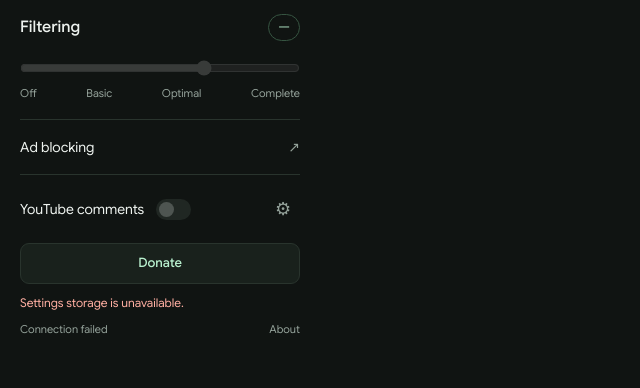
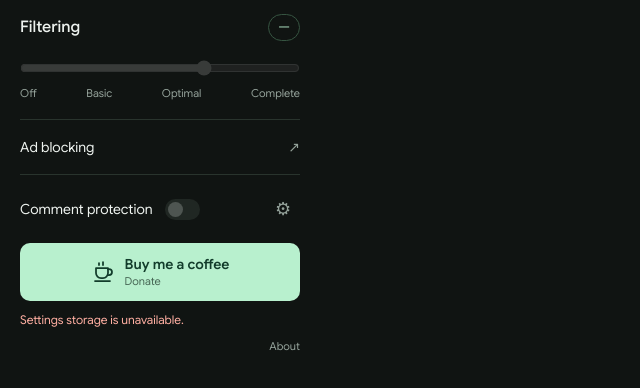
Before and after one commit to userduser/kalm, a website with bundled scripts: page src/ui/popup.html in a window 1280 px wide. Shown: the part 72-460 px from the top of the page, without its empty margins (0-640 px from the left). Built offline with nearby package versions, Linux system fonts and the light colour scheme.

Commit message:
Simplify popup labels and add a bright coffee donation button

```diff
--- a/src/ui/popup.html
+++ b/src/ui/popup.html
@@ -41,14 +41,14 @@
       </section>
       <section class="section row">
         <label class="switch"
-          ><span>YouTube comments</span
+          ><span>Comment protection</span
           ><input
             id="comments-enabled"
             type="checkbox"
             role="switch"
-            aria-label="YouTube comment filter"
+            aria-label="Comment protection"
             disabled /></label
-        ><button class="icon" id="comment-setup" aria-label="Comment filter setup">⚙</button>
+        ><button class="icon" id="comment-setup" aria-label="Comment protection setup">⚙</button>
       </section>
     </main>
     <a
@@ -56,12 +56,24 @@
       href="https://kalm-support.pages.dev/"
       target="_blank"
       rel="noopener noreferrer"
-      >Donate</a
     >
+      <svg
+        viewBox="0 0 24 24"
+        fill="none"
+        stroke="currentColor"
+        stroke-width="1.75"
+        stroke-linecap="round"
+        stroke-linejoin="round"
+        aria-hidden="true"
+      >
+        <path d="M5 8h12v5a5 5 0 0 1-5 5h-2a5 5 0 0 1-5-5V8Z" />
+        <path d="M17 9h1a3 3 0 0 1 0 6h-1M4 21h15M8 3v2M12 2v3" />
+      </svg>
+      <span class="donate-copy"><span>Buy me a coffee</span><small>Donate</small></span>
+    </a>
     <div id="status" class="status" role="status"></div>
     <footer>
-      <span id="connection">Connecting</span
-      ><a href="options.html?section=about" id="about">About</a>
+      <a href="options.html?section=about" id="about">About</a>
     </footer>
   </body>
 </html>
--- a/src/ui/popup.mjs
+++ b/src/ui/popup.mjs
@@ -78,11 +78,6 @@ for (const [id, section] of [
     $('#hostname').textContent = 'Open a website';
     $('#mode-name').textContent = '—';
   }
-  $('#connection').replaceChildren();
-  const dot = document.createElement('span');
-  dot.className = 'indicator';
-  $('#connection').append(dot, 'Ready');
 })().catch((error) => {
-  $('#connection').textContent = 'Connection failed';
   status(error.message, true);
 });
--- a/src/ui/theme.css
+++ b/src/ui/theme.css
@@ -267,7 +267,7 @@ small {
 }
 .popup footer {
   display: flex;
-  justify-content: space-between;
+  justify-content: flex-end;
   align-items: center;
   margin-top: 10px;
   font-size: 11px;
@@ -277,31 +277,44 @@ small {
   color: var(--muted);
 }
 .popup .donate {
-  display: block;
-  padding: 10px 8px;
-  border: 1px solid var(--line);
-  border-radius: 9px;
-  background: var(--surface);
-  color: var(--green);
-  font-size: 13px;
-  font-weight: 500;
-  text-align: center;
+  display: flex;
+  align-items: center;
+  justify-content: center;
+  gap: 10px;
+  padding: 11px 14px;
+  border-radius: 10px;
+  background: var(--green);
+  color: #123c2b;
+  font-size: 14px;
+  font-weight: 600;
   transition:
-    border-color 0.15s,
-    background 0.15s;
+    background 0.15s,
+    transform 0.15s;
 }
 .popup .donate:hover {
-  border-color: var(--green);
-  background: #203128;
+  background: #d1f9e0;
   text-decoration: none;
 }
-.indicator {
-  height: 6px;
-  width: 6px;
-  display: inline-block;
-  border-radius: 50%;
-  background: var(--green);
-  margin-right: 5px;
+.popup .donate:active {
+  transform: scale(0.98);
+}
+.popup .donate svg {
+  width: 24px;
+  height: 24px;
+  flex-shrink: 0;
+}
+.donate-copy {
+  display: flex;
+  flex-direction: column;
+  text-align: left;
+}
+.donate-copy small {
+  color: #486856;
+  font-size: 11px;
+  font-weight: 400;
+}
+.popup .status:empty {
+  display: none;
 }
 .page {
   max-width: 580px;
--- a/tools/demo-server.cjs
+++ b/tools/demo-server.cjs
@@ -149,6 +149,7 @@ const server = http.createServer((req, res) => {
   });
   fs.createReadStream(full).pipe(res);
 });
-server.listen(8770, '127.0.0.1', () =>
-  console.log('Kalm local checks: http://127.0.0.1:8770/options-preview?section=comments&tab=7'),
+const port = Number(process.env.KALM_DEMO_PORT || 8770);
+server.listen(port, '127.0.0.1', () =>
+  console.log(`Kalm local checks: http://127.0.0.1:${port}/options-preview?section=comments&tab=7`),
 );
```
Also changed, not shown: docs/TESTING.md (+2 -0 lines), src/ui/options.html (+2 -2 lines), CHANGELOG.md.
